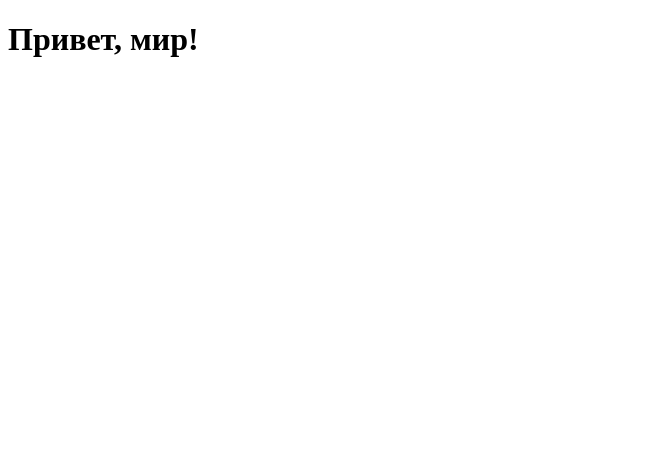
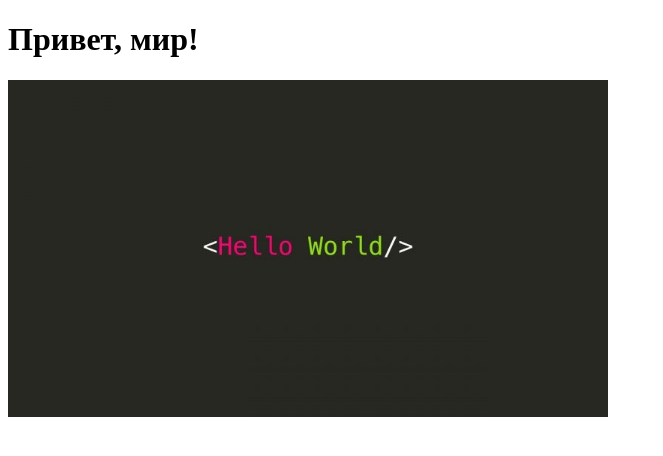
Before and after one commit to NoLeak44/Homeworks, a plain HTML site: page index.html in a window 1280 px wide. Shown: the whole page, without its empty margins (0-663 px from the left). Drawn offline with Linux system fonts and the light colour scheme.

Commit message:
Добавлены: папка с изображением, файл CSS со стилем для класса изображения. В HTML-файле добавлена строка с изображением, а также подключен файл CSS.

```diff
--- a/index.html
+++ b/index.html
@@ -6,8 +6,10 @@
     <meta http-equiv="X-UA-Compatible" content="ie=edge">
     <title>Document</title>
     <script src="script.js"></script>
+    <link rel="stylesheet" href="style.css">
 </head>
 <body>
     <h1>Привет, мир!</h1>
+    <img src="./image/maxresdefault-800x450.jpg" alt="hello,world_pict" class="pict_1">
 </body>
 </html>
--- /dev/null
+++ b/style.css
@@ -0,0 +1,4 @@
+.pict_1 {
+    max-width: 600px;
+    width: 100%;
+}
```
Also changed, not shown: image/maxresdefault-800x450.jpg (added).
